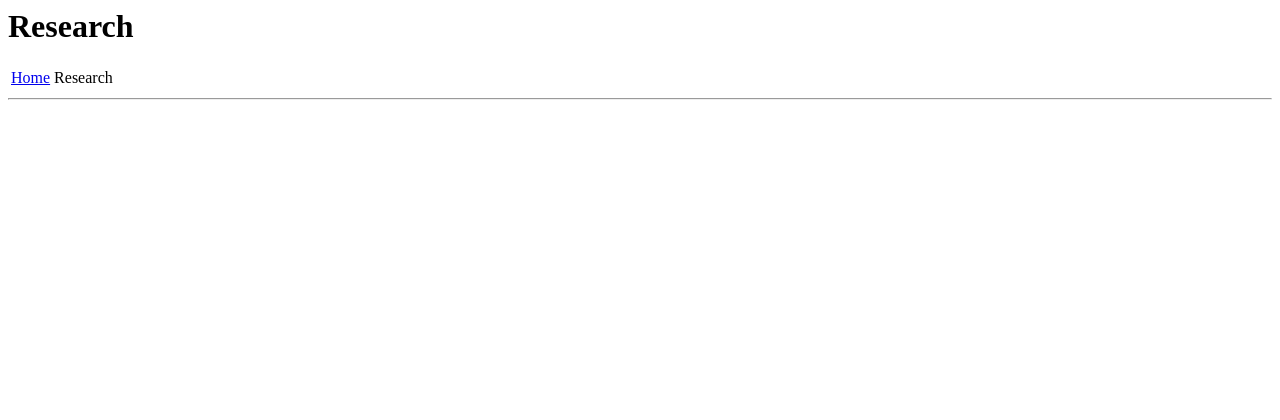
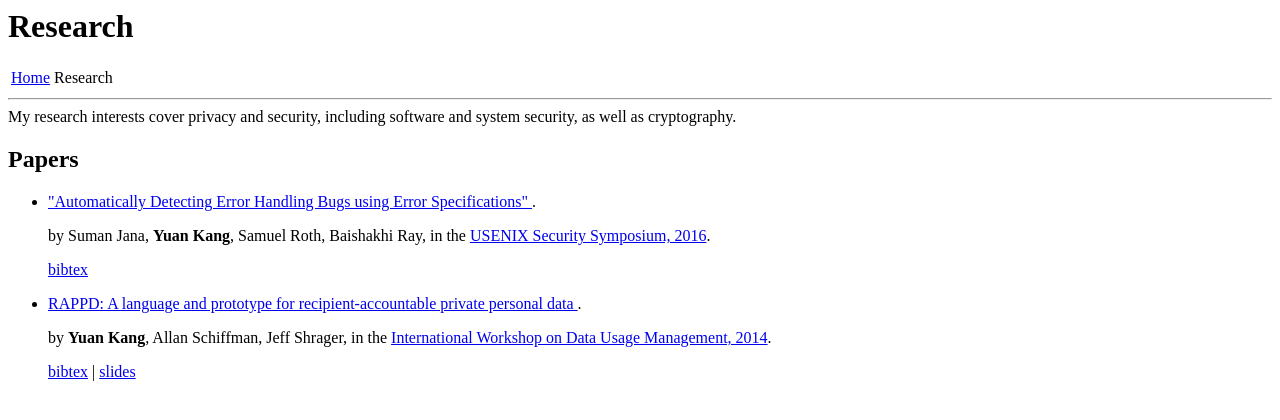
Before and after one commit to yujokang/yujokang.github.io, a plain HTML site: page research.html in a window 1280 px wide. Drawn offline with Linux system fonts and the light colour scheme.

Commit message:
Added research info:
Added research information, including papers.

```diff
--- a/research.html
+++ b/research.html
@@ -8,8 +8,32 @@
 				<td>Research</td>
 			</tr>
 		</table>
+		<hr>
+		My research interests cover privacy and security,
+including software and system security, as well as cryptography.
 
+<h2>Papers</h2>
+<ul>
+	<li>
+		<a href="papers/epex_2016.pdf" target="_blank">
+			"Automatically Detecting Error Handling Bugs
+			using Error Specifications"
+		</a>.
+		<p>by Suman Jana, <b>Yuan Kang</b>, Samuel Roth, Baishakhi Ray,
+		in the <a href="https://www.usenix.org/conference/usenixsecurity16/technical-sessions" target="_blank">USENIX Security Symposium, 2016</a>.
+		<p><a href="papers/epex_2016.txt" target="_blank">bibtex</a>
+	</li>
+	<li>
+		<a href="papers/rappd_2014.pdf" target="_blank">
+			RAPPD: A language and prototype
+			for recipient-accountable private personal data
+		</a>.
+		<p>by <b>Yuan Kang</b>, Allan Schiffman, Jeff Shrager,
+		in the <a href="https://sites.google.com/site/ieeespduma14/program" target="_blank">International Workshop on Data Usage Management, 2014</a>.
+		<p><a href="papers/rappd_2014.txt" target="_blank">bibtex</a> |
+		<a href="papers/rappd_2014_slides.pdf" target="_blank">slides</a>
+	</li>
+</ul>
 
-		<hr>
 	</body>
 </html>
```
Also changed, not shown: index.html (+13 -1 lines), papers/epex_2016.txt (added), papers/rappd_2014.txt (added), 7 other files.
